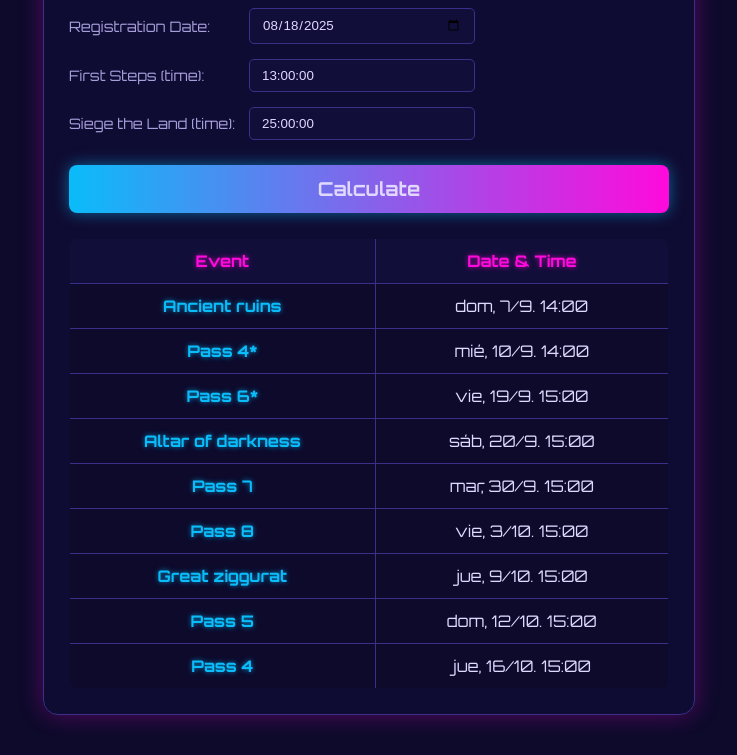
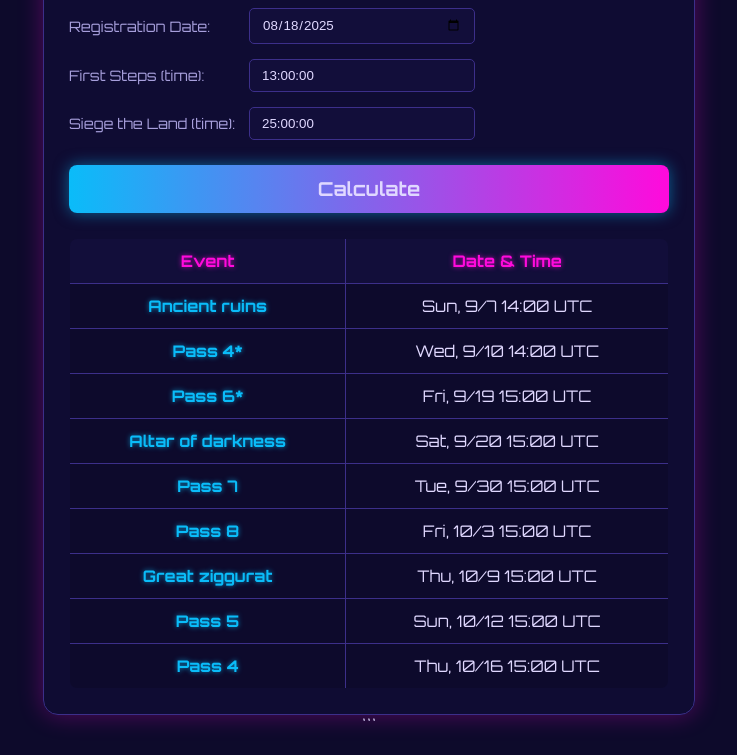
Before and after one commit to nodyyyyy/kvk-calculator, a plain HTML site: page index.html in a window 1280 px wide. Shown: the part 151-906 px from the top of the page, without its empty margins (271-1008 px from the left). Drawn offline with Linux system fonts and the light colour scheme.

Commit message:
Update index.html

````diff
--- a/index.html
+++ b/index.html
@@ -4,8 +4,6 @@
   <meta charset="UTF-8">
   <title>3558 KVK SCHEDULE</title>
   <style>
-    /* --- INICIO DE LOS NUEVOS ESTILOS --- */
-
     /* Fuente personalizada de Google Fonts para un look más moderno */
     @import url('https://fonts.googleapis.com/css2?family=Orbitron:wght@400;700&display=swap');
 
@@ -122,8 +120,6 @@
       color: #0abcf9; /* Color cian para los eventos */
       text-shadow: 0 0 5px rgba(10, 188, 249, 0.7);
     }
-
-    /* --- FIN DE LOS NUEVOS ESTILOS --- */
   </style>
 </head>
 <body>
@@ -172,9 +168,13 @@
       { name: "Pass 4", offsetDays: 61, siegeAffected: true },
     ];
 
+    // --- INICIO DE LOS CAMBIOS ---
+
     function formatDate(d) {
-      return d.toLocaleDateString('es-ES', { weekday: 'short', day: 'numeric', month: 'numeric' }) + ". " +
-             d.getHours().toString().padStart(2,'0') + ":" + d.getMinutes().toString().padStart(2,'0');
+      // Usa 'en-US' para inglés y obtiene las horas/minutos en UTC.
+      // Añade "UTC" al final para mayor claridad.
+      return d.toLocaleDateString('en-US', { weekday: 'short', day: 'numeric', month: 'numeric' }) + " " +
+             d.getUTCHours().toString().padStart(2,'0') + ":" + d.getUTCMinutes().toString().padStart(2,'0') + " UTC";
     }
 
     function parseTimeToHours(timeStr) {
@@ -183,11 +183,11 @@
     }
 
     function calculateDates() {
+      // El input de tipo "date" se interpreta como UTC 00:00, lo cual es perfecto.
       const regDate = new Date(document.getElementById("regDate").value);
       const firstSteps = parseTimeToHours(document.getElementById("firstSteps").value);
       const siegeLand = parseTimeToHours(document.getElementById("siegeLand").value);
 
-      // Base default values (initial: firstSteps=24h, siegeLand=48h)
       const defaultFirstSteps = 24;
       const defaultSiegeLand = 48;
 
@@ -199,15 +199,17 @@
 
       baseEvents.forEach(ev => {
         let date = new Date(regDate);
-        date.setDate(date.getDate() + ev.offsetDays);
-        date.setHours(1,0,0,0); // default time 1:00
 
-        // Apply First Steps shift to all events
-        date.setHours(date.getHours() + adjustFirst);
+        // --- Usa métodos UTC para todos los cálculos ---
+        date.setUTCDate(date.getUTCDate() + ev.offsetDays);
+        date.setUTCHours(1,0,0,0); // Hora por defecto 01:00 UTC
 
-        // Apply Siege shift only for siegeAffected events
+        // Aplica el ajuste de First Steps en UTC
+        date.setUTCHours(date.getUTCHours() + adjustFirst);
+
+        // Aplica el ajuste de Siege en UTC
         if (ev.siegeAffected) {
-          date.setHours(date.getHours() + adjustSiege);
+          date.setUTCHours(date.getUTCHours() + adjustSiege);
         }
 
         let row = `<tr><td class="highlight">${ev.name}</td><td>${formatDate(date)}</td></tr>`;
@@ -215,8 +217,10 @@
       });
     }
 
+    // --- FIN DE LOS CAMBIOS ---
+
     // Run once on load
     calculateDates();
   </script>
 </body>
-</html>
+</html>```
````
